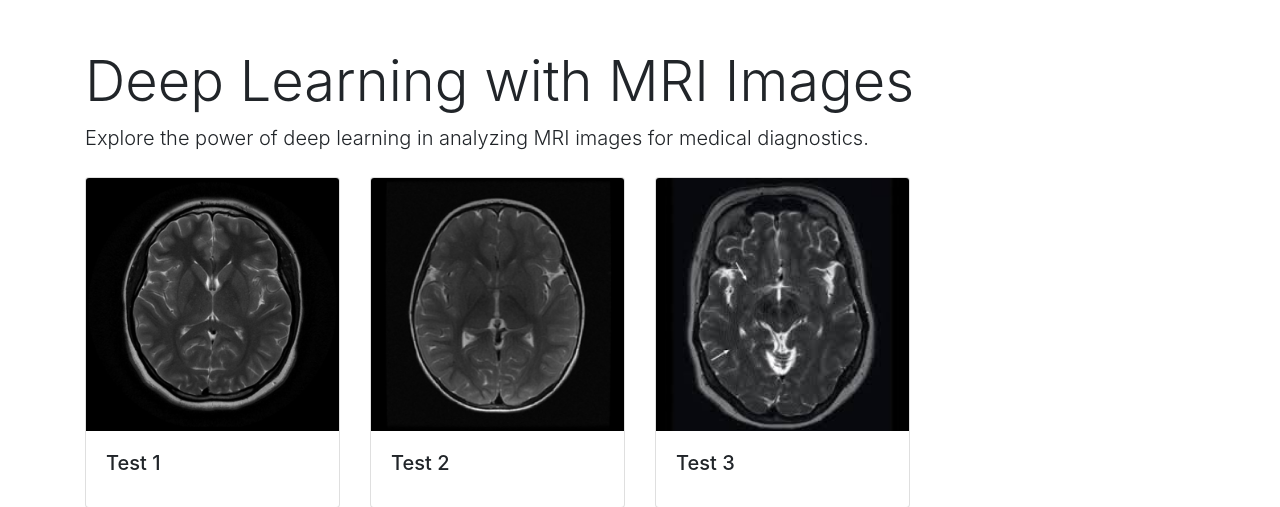
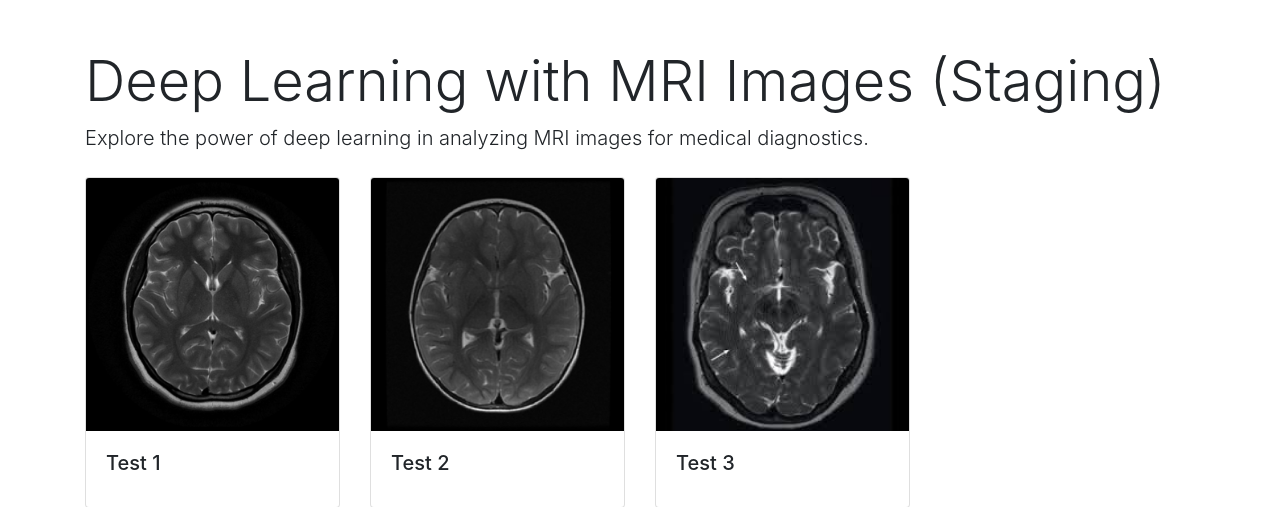
Before and after one commit to Muhammad-Abdurrehman/SPM-Project, a Django app: page /myapp/ in a window 1280 px wide. Shown: the top 507 px of the page. Run offline with Django 5.2, Linux system fonts and the light colour scheme; data comes from the database, SQL or seed files in the repository; some libraries are stand-ins or nearby versions.

Commit message:
HTML Update

```diff
--- a/myapp/templates/myapp/home.html
+++ b/myapp/templates/myapp/home.html
@@ -10,7 +10,7 @@
 <body>
 
 <div class="container mt-5">
-    <h1 class="display-4">Deep Learning with MRI Images</h1>
+    <h1 class="display-4">Deep Learning with MRI Images (Staging)</h1>
     <p class="lead">Explore the power of deep learning in analyzing MRI images for medical diagnostics.</p>
 
     <div class="row mt-4">
```
